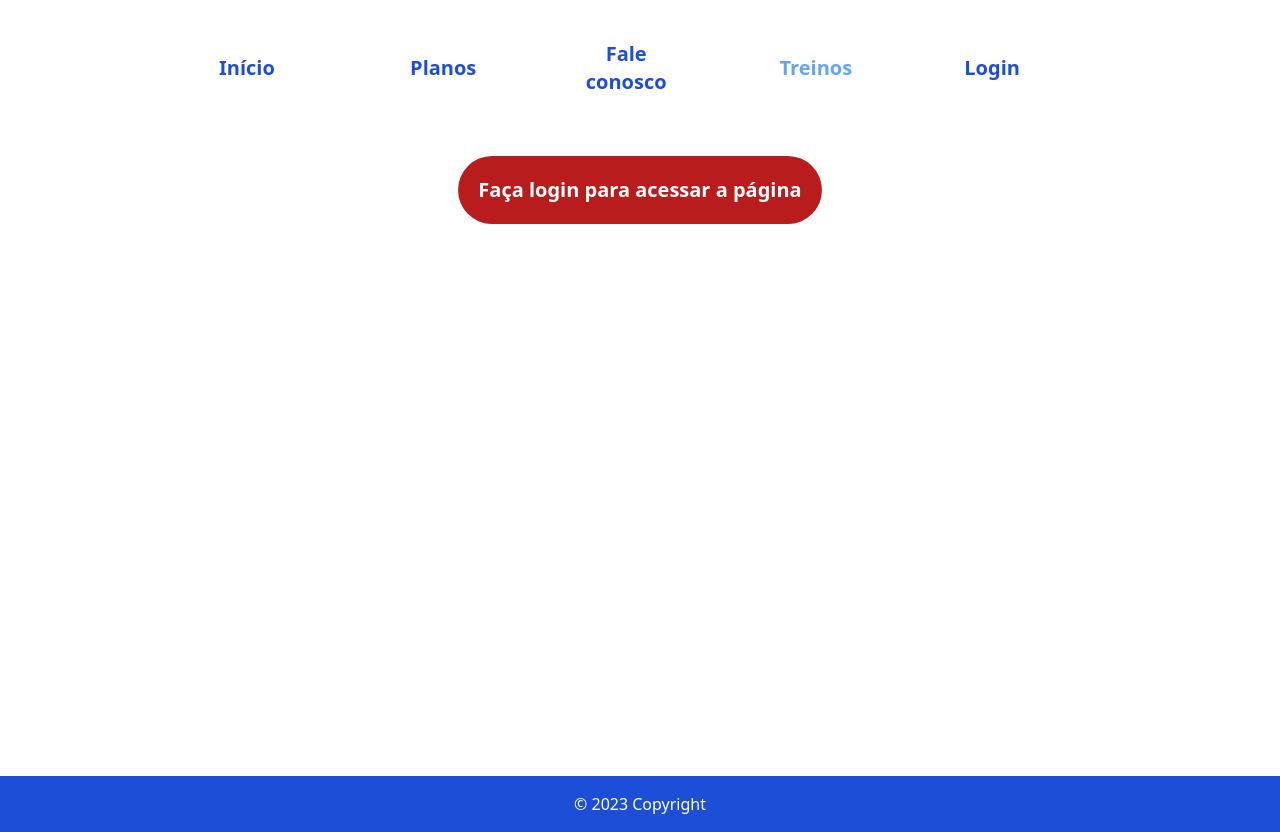
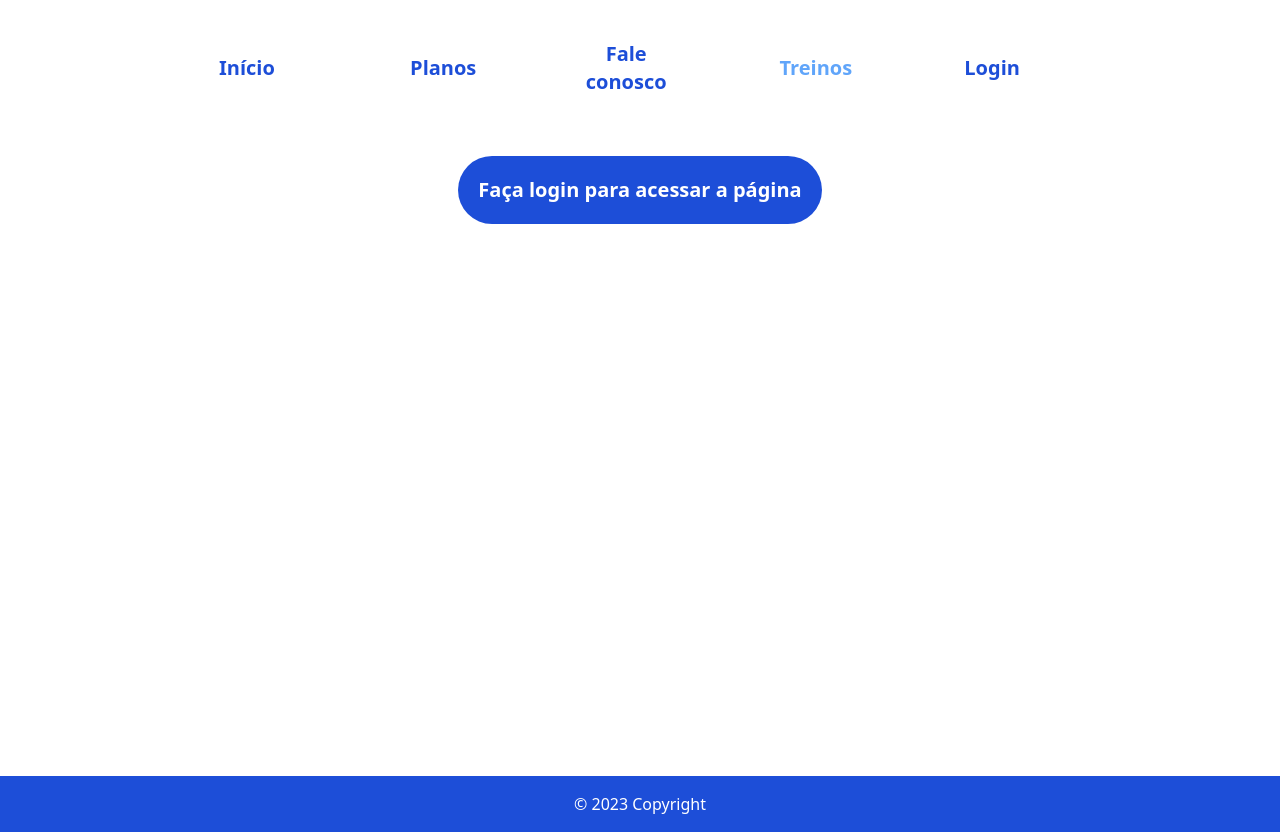
Before and after one commit to gabriel-raamos/academia-esporte-e-acao, a React (Vite) app: page /pagamento in a window 1280 px wide. Built offline with nearby package versions, Linux system fonts and the light colour scheme.

Commit message:
changed button on Pagamento page and centered some of the tags in PagamentoForm

```diff
--- a/src/components/PagamentoForm/PagamentoForm.jsx
+++ b/src/components/PagamentoForm/PagamentoForm.jsx
@@ -64,7 +64,7 @@ function Pagamento() {
                         <h1 className="text-3xl mb-5 font-bold" >Formulário de pagamento</h1>
                     </div>
 
-                    <div className="md:grid md:grid-cols-2 md:gap-5" >
+                    <div className="flex justify-center md:grid md:grid-cols-2 md:gap-5" >
                         <label className="md:my-3 font-bold" >Qual dos planos você deseja?</label>
 
                         <select
@@ -84,7 +84,7 @@ function Pagamento() {
                 <div className="font-bold my-3 grid grid-cols-2" >
                     <h2>Método de pagamento: </h2>
 
-                    <div className="grid grid-rows-2 md:flex">
+                    <div className="grid grid-rows-2 md:flex justify-center">
                         <label className="mr-3">
                             <input
                                 type="radio"
--- a/src/pages/Pagamento/Pagamento.jsx
+++ b/src/pages/Pagamento/Pagamento.jsx
@@ -17,7 +17,7 @@ export default function Pagamento() {
             ) : (
                 <div className="grid grid-rows-1 justify-center items-center text-lg">
                     <Link to="../login" >
-                        <p className="bg-red-700 text-white rounded-full font-bold p-5 my-5 text-xl">Faça login para acessar a página</p>
+                        <p className="bg-blue-700 text-white rounded-full font-bold p-5 my-5 text-xl">Faça login para acessar a página</p>
                     </Link>
                 </div>
             )}
```
